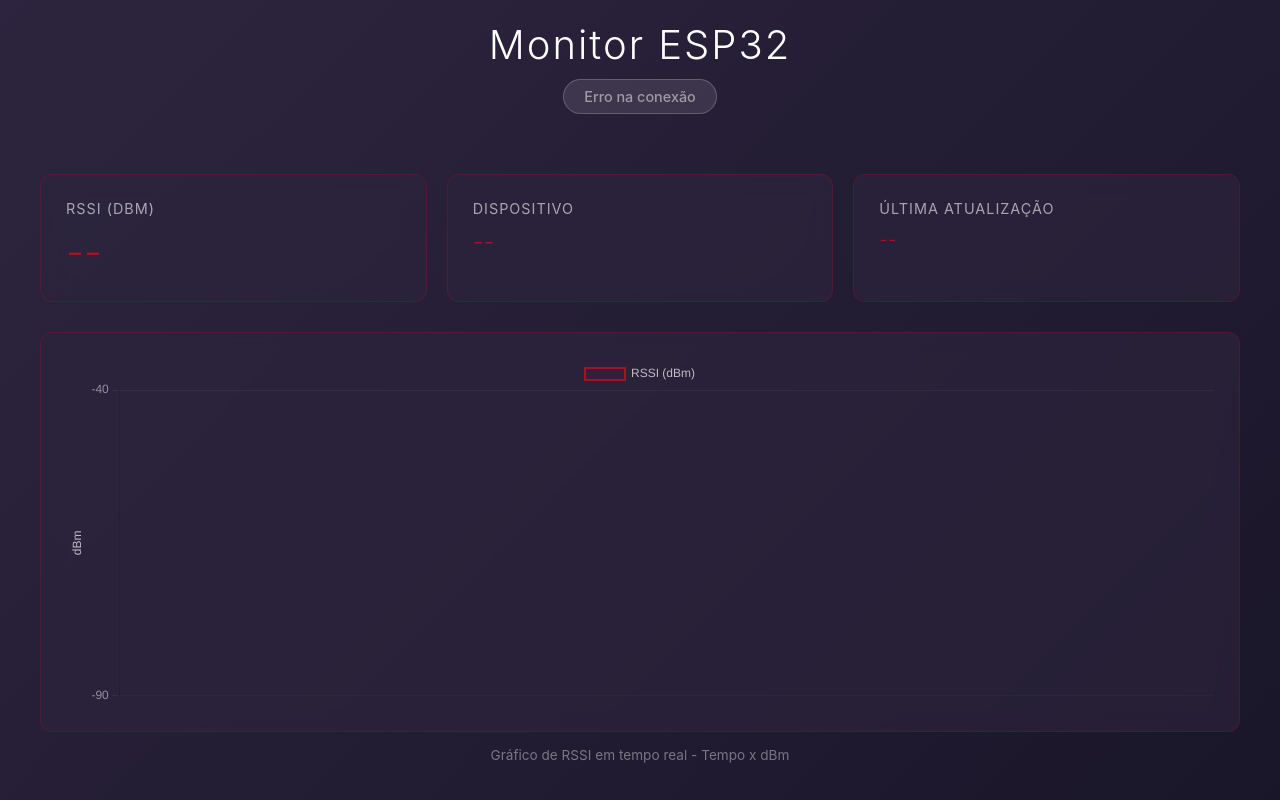
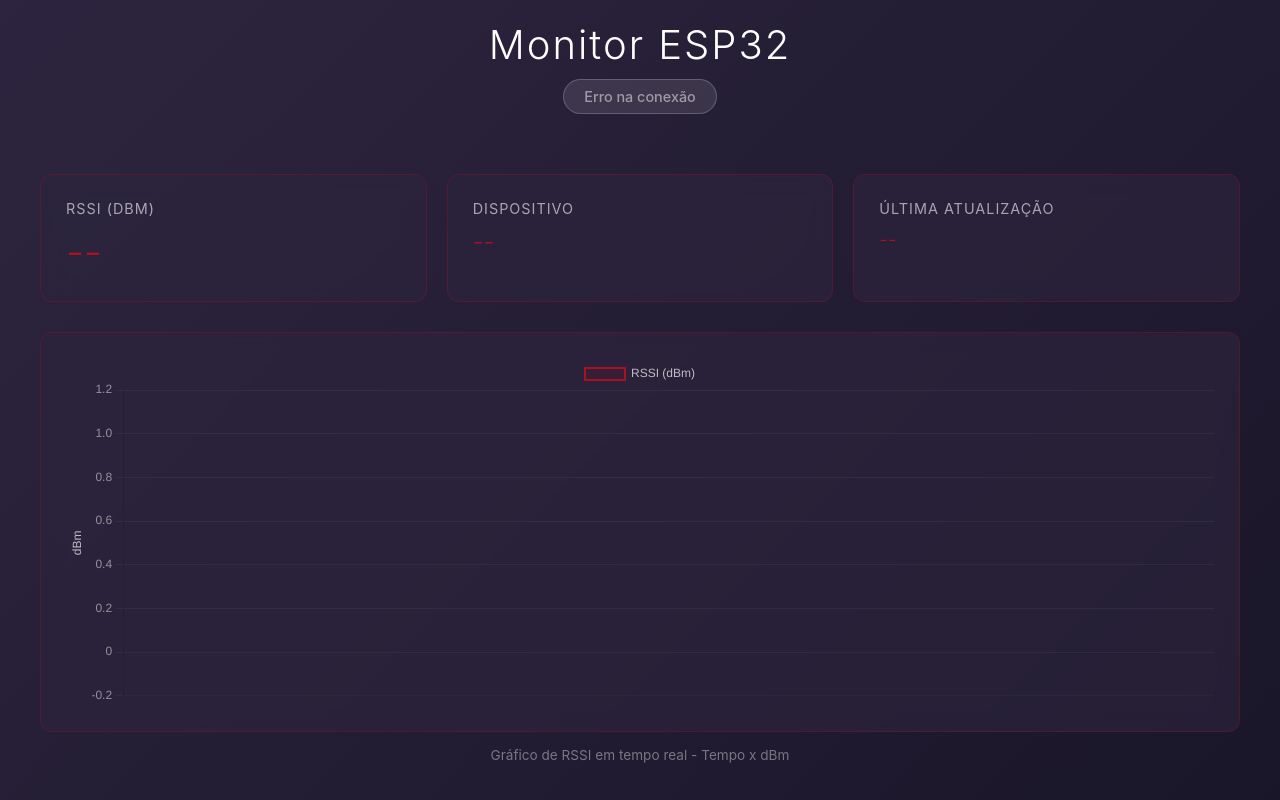
Before and after one commit to Carolmpaz/sinal_wifi, a website: page dashboard/public/index.html in a window 1280 px wide. Drawn offline with nearby package versions, Linux system fonts and the light colour scheme; no server answers.

Commit message:
fix: altera a escala do grafico

```diff
--- a/dashboard/public/index.html
+++ b/dashboard/public/index.html
@@ -231,8 +231,8 @@
                         }
                     },
                     y: {
-                        min: -40,
-                        max: -90,
+                        beginAtZero: false,
+                        grace: '10%',
                         ticks: {
                             color: 'rgba(255, 255, 255, 0.5)'
                         },
@@ -245,6 +245,7 @@
                             color: 'rgba(255, 255, 255, 0.7)'
                         }
                     }
+
                 },
                 animation: {
                     duration: 0
```
